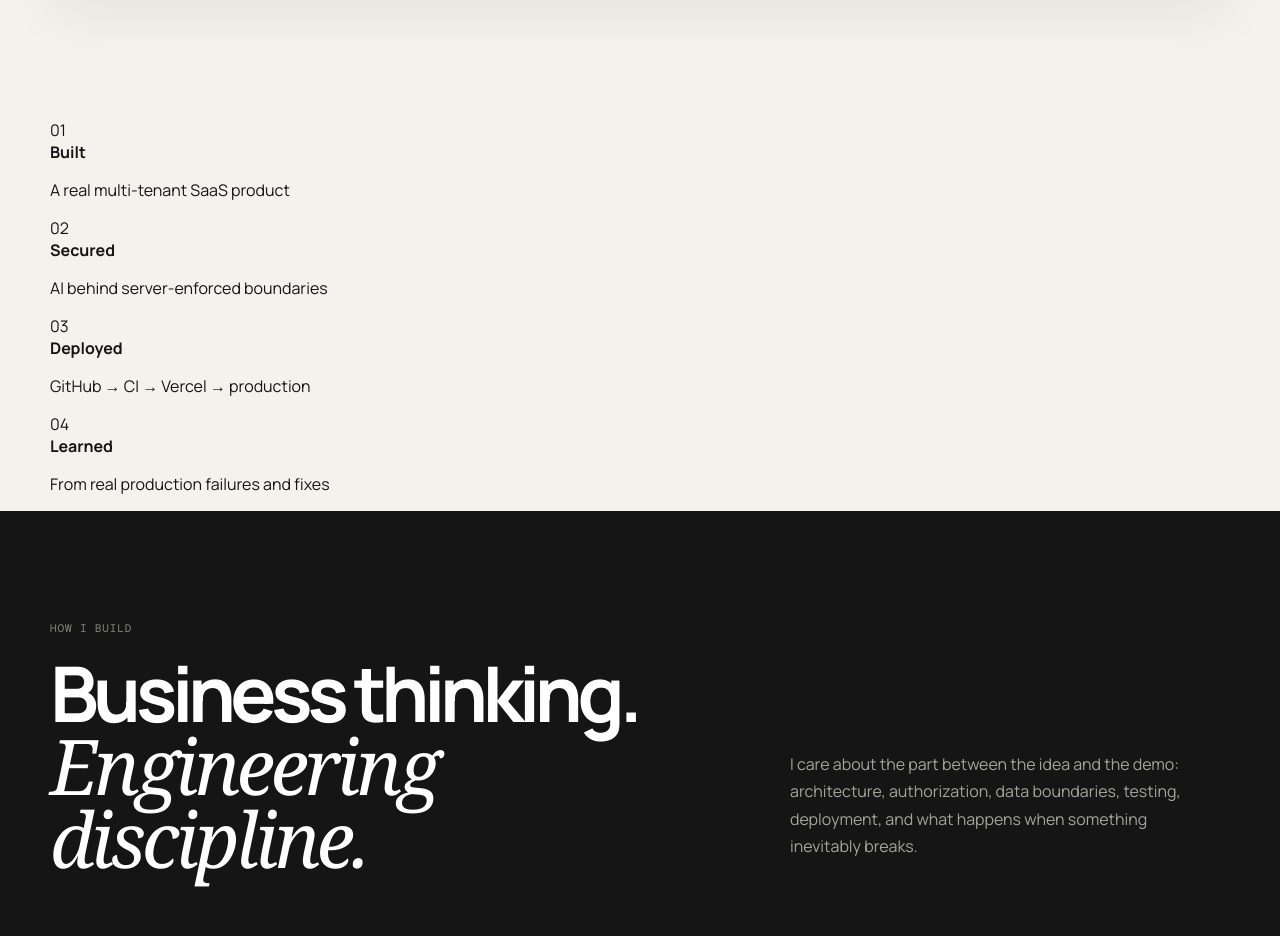
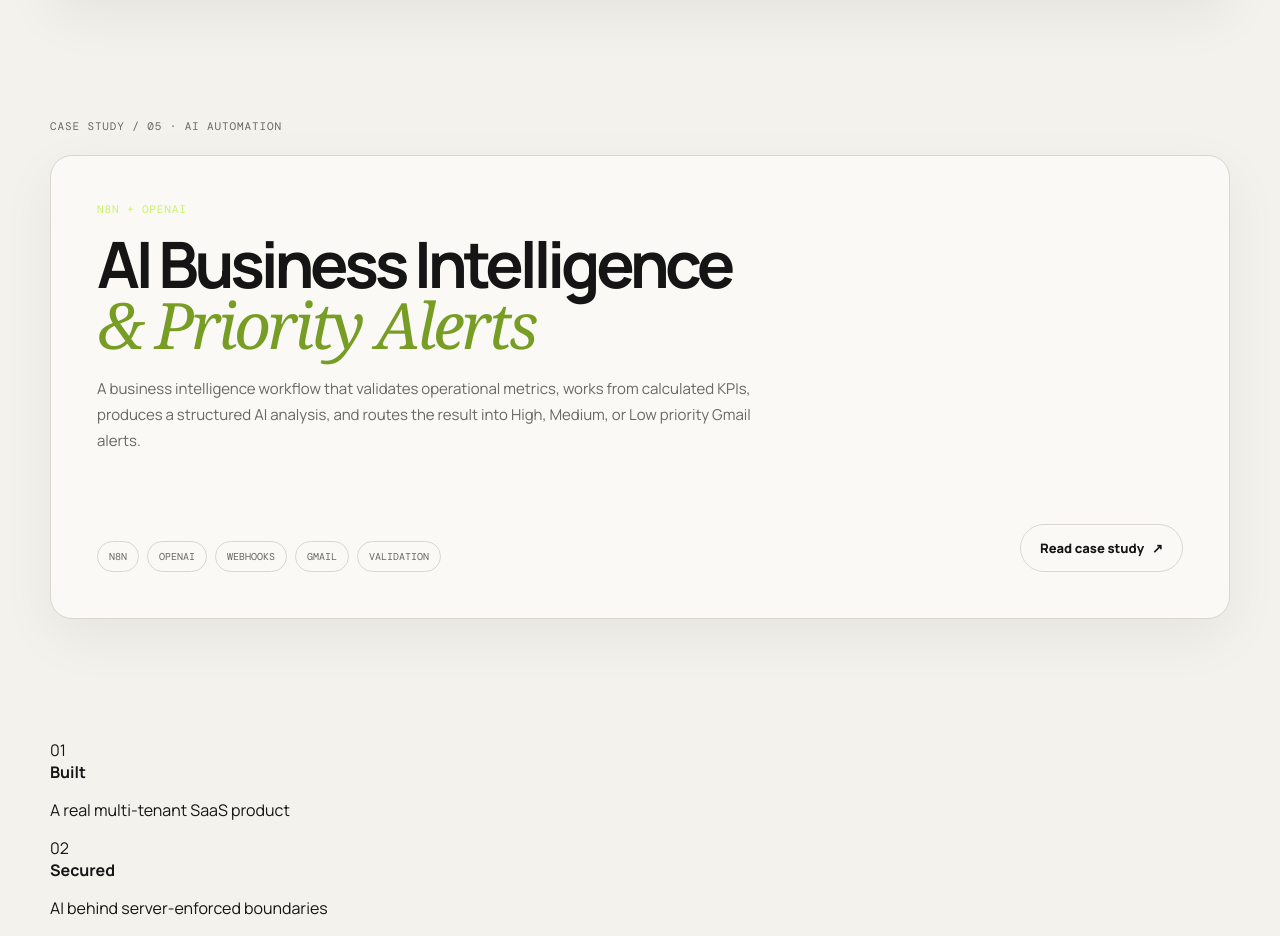
Before and after one commit to Mr-TDG/trystan-portfolio, a Next.js app: page / in a window 1280 px wide. Shown: the part 3490-4426 px from the top of the page. Built offline with nearby package versions, Linux system fonts and the light colour scheme.

Commit message:
Add Project 4 to portfolio homepage

```diff
--- a/app/page.tsx
+++ b/app/page.tsx
@@ -172,6 +172,27 @@ export default function Home() {
         </div>
       </section>
 
+      <section className="automation-feature shell" data-reveal>
+        <div className="section-label">Case study / 05 · AI automation</div>
+        <div className="automation-card">
+          <div>
+            <div className="project-kicker">N8N + OPENAI</div>
+            <h2>AI Business Intelligence<br /><em>& Priority Alerts</em></h2>
+            <p>
+              A business intelligence workflow that validates operational metrics,
+              works from calculated KPIs, produces a structured AI analysis, and routes
+              the result into High, Medium, or Low priority Gmail alerts.
+            </p>
+          </div>
+          <div className="automation-card-bottom">
+            <div className="automation-tags">
+              <span>n8n</span><span>OpenAI</span><span>Webhooks</span><span>Gmail</span><span>Validation</span>
+            </div>
+            <a className="button secondary" href="/business-intelligence-automation">Read case study <span>↗</span></a>
+          </div>
+        </div>
+      </section>
+
       <section className="proof-strip" data-reveal>
         <div className="shell proof-grid">
           {proofPoints.map(([number, title, text]) => (
```
